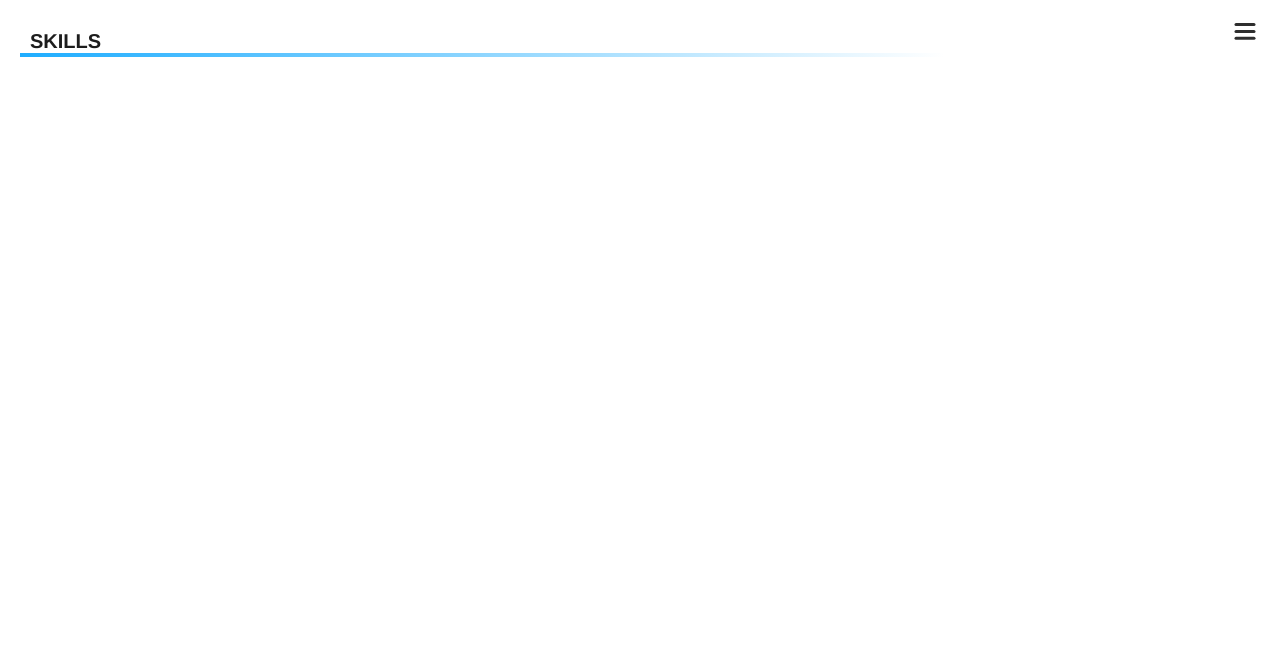
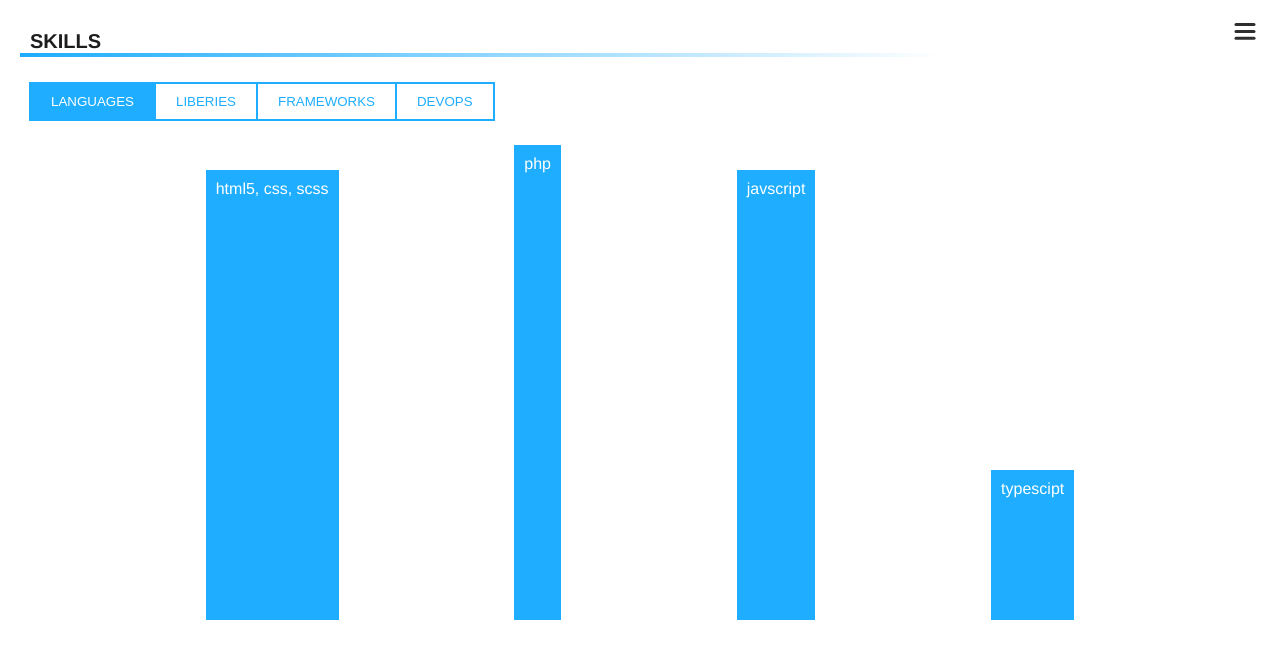
Before and after one commit to captain-fatbeard/personal-website, a Next.js app: page /skills in a window 1280 px wide. Shown: the top 658 px of the page. Built offline with nearby package versions, Linux system fonts and the light colour scheme.

Commit message:
added skills Graph

```diff
--- /dev/null
+++ b/components/Graph/index.tsx
@@ -0,0 +1,31 @@
+import { motion } from 'framer-motion'
+
+import styles from './styles.module.css'
+
+interface Skill {
+    title: string
+    level: number
+}
+
+interface Props {
+    skillset: Array<Skill>
+}
+
+const Graph: React.FC<Props> = ({ skillset }) => {
+	return (
+        <div className={styles.container}>
+            {skillset.map(skill => (
+                <motion.div
+                    key={skill.title}
+                    className={styles.bar}
+                    animate={{ height: `${skill.level}%` }}
+                    transition={{ duration: Math.random() * (2 - 0.3) + 0.3 }}
+                >
+                    {skill.title}
+                </motion.div>
+            ))}
+        </div>
+    )
+}
+
+export default Graph
--- /dev/null
+++ b/components/Graph/styles.module.css
@@ -0,0 +1,14 @@
+.container {
+    height: 500px;
+    display: flex;
+    align-items: flex-end;
+    justify-content: space-evenly;
+}
+
+.bar {
+    padding: 10px;
+    display: flex;
+    background-color: var(--design);
+    color: var(--design-text);
+
+}
--- a/pages/skills.tsx
+++ b/pages/skills.tsx
@@ -1,25 +1,46 @@
+import { useState, useEffect } from 'react'
 import type { NextPage } from 'next'
-
 import Head from 'next/head'
 
 import styles from '../styles/Skills.module.css'
 
 import UnderlinedTitle from '../components/UnderlinedTitle'
+import Graph from '../components/Graph'
 
-const Home: NextPage = () => {
-
-    interface SkillSet {
-        skill: string,
+const Skills: NextPage = () => {
+    interface Skillset {
+        title: string,
         level: number
     }
 
-    const languages: SkillSet[] = [
-        {skill: 'html5', level: 99},
-        {skill: 'css, scss', level: 99},
-        {skill: 'php', level: 99},
-        {skill: 'javscript', level: 90},
-        {skill: 'typescipt', level: 35},
+    const languages: Skillset[] = [
+        {title: 'html5, css, scss', level: 90},
+        {title: 'php', level: 95},
+        {title: 'javscript', level: 90},
+        {title: 'typescipt', level: 30},
 	]
+
+    const liberies: Skillset[] = [
+        {title: 'jQuery', level: 90},
+        {title: 'react', level: 90},
+        {title: 'vue', level: 70},
+	]
+
+    const frameworks: Skillset[] = [
+        {title: 'laravel', level: 90},
+        {title: 'nextjs', level: 80},
+        {title: 'express', level: 70},
+	]
+
+    const devops: Skillset[] = [
+        {title: 'nodeJS', level: 80},
+        {title: 'docker', level: 80},
+        {title: 'kubernetes', level: 70},
+        {title: 'gcp', level: 65},
+        {title: 'aws', level: 40},
+	]
+
+    const [activeSkillset, setActiveSkillset] = useState<Array<Skillset>>(languages)
 
     return <>
 		<Head>
@@ -30,8 +51,15 @@ const Home: NextPage = () => {
 
 		<div className={styles.container}>
 			<UnderlinedTitle title="Skills"/>
+
+            <button className={`${styles.button} ${activeSkillset[0].title === languages[0].title && styles.active}`} onClick={() => setActiveSkillset(languages)}>languages</button>
+            <button className={`${styles.button} ${activeSkillset[0].title === liberies[0].title && styles.active}`} onClick={() => setActiveSkillset(liberies)}>liberies</button>
+            <button className={`${styles.button} ${activeSkillset[0].title === frameworks[0].title && styles.active}`} onClick={() => setActiveSkillset(frameworks)}>frameworks</button>
+            <button className={`${styles.button} ${activeSkillset[0].title === devops[0].title && styles.active}`} onClick={() => setActiveSkillset(devops)}>devops</button>
+
+            <Graph skillset={activeSkillset} />
 		</div>
 	</>
 }
 
-export default Home
+export default Skills
--- a/styles/Skills.module.css
+++ b/styles/Skills.module.css
@@ -1,3 +1,19 @@
 .container {
     padding: 30px;
 }
+
+.button {
+    cursor: pointer;
+    margin: -1px;
+    padding: 10px 20px;
+    text-transform: uppercase;
+    border: 2px solid var(--design);
+    color: var(--design);
+    background: none;
+    background-color: var(--background);
+}
+
+.active {
+    background: var(--design);
+    color: var(--design-text);
+}
--- a/styles/design_tokens.css
+++ b/styles/design_tokens.css
@@ -3,6 +3,7 @@
     --text: #1d1d1d;
 
     --design: #1eadff;
+    --design-text: #fff;
     /* --design: #ea2949; */
 
     --menu: #1eadff;
```
